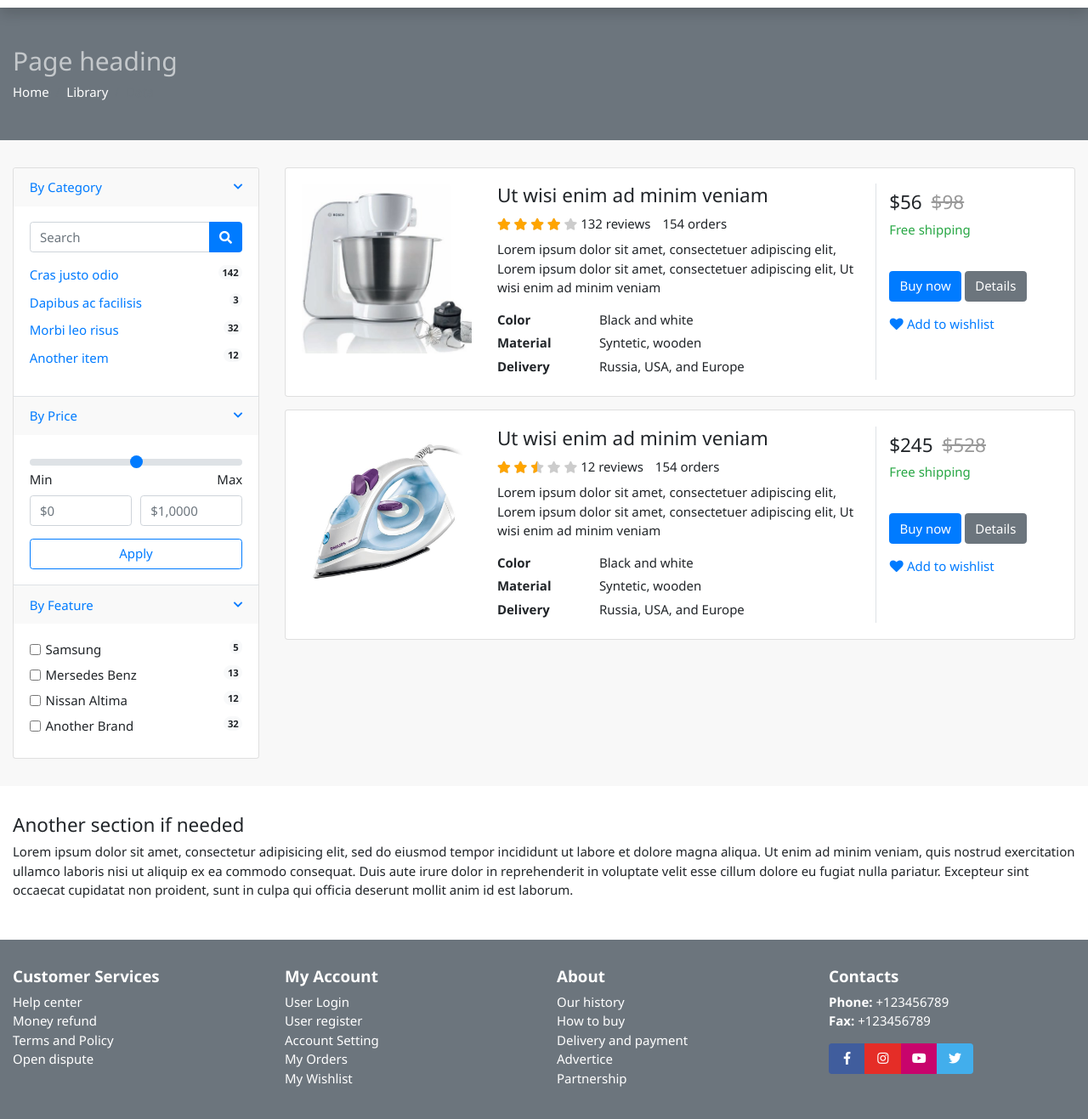
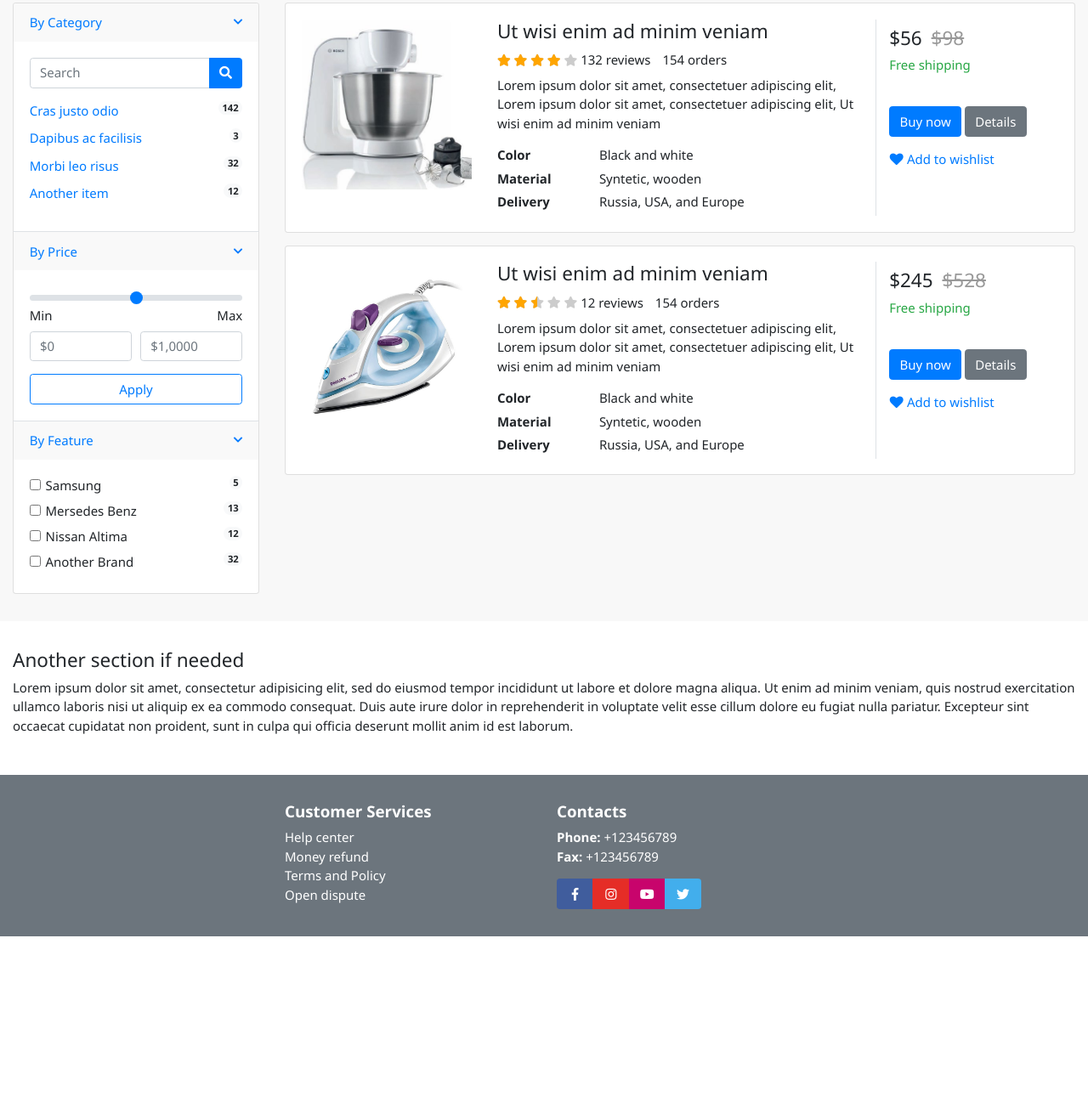
Before and after one commit to alexCampus/formation_GIT, a plain HTML site: page src/index.html in a window 1280 px wide. Shown: the part 101-1418 px from the top of the page at 85% size. After the commit the page ends 1203 px from the top, so only its background shows below. Drawn offline with Linux system fonts and the light colour scheme.

Commit message:
simplify footer

```diff
--- a/src/index.html
+++ b/src/index.html
@@ -54,28 +54,6 @@
           >
             <span class="navbar-toggler-icon"></span>
           </button>
-          <div class="collapse navbar-collapse" id="navbarNav">
-            <ul class="navbar-nav">
-              <li class="nav-item active">
-                <a class="nav-link" href="http://bootstrap-ecommerce.com"
-                  >Home <span class="sr-only">(current)</span></a
-                >
-              </li>
-              <li class="nav-item dropdown">
-                <a
-                  class="nav-link  dropdown-toggle"
-                  href="#"
-                  data-toggle="dropdown"
-                >
-                  Dropdown
-                </a>
-                <ul class="dropdown-menu">
-                  <li><a class="dropdown-item" href="#"> Menu item 1</a></li>
-                  <li><a class="dropdown-item" href="#"> Menu item 2 </a></li>
-                </ul>
-              </li>
-            </ul>
-          </div>
         </div>
         <!-- container //  -->
       </nav>
@@ -136,23 +114,6 @@
       <!-- header-main .// -->
     </header>
     <!-- section-header.// -->
-
-    <!-- ========================= SECTION PAGETOP ========================= -->
-    <section class="section-pagetop bg-secondary">
-      <div class="container clearfix">
-        <h2 class="title-page">Page heading</h2>
-
-        <nav class="float-left">
-          <ol class="breadcrumb text-white">
-            <li class="breadcrumb-item"><a href="#">Home</a></li>
-            <li class="breadcrumb-item"><a href="#">Library</a></li>
-            <li class="breadcrumb-item active" aria-current="page">Data</li>
-          </ol>
-        </nav>
-      </div>
-      <!-- container //  -->
-    </section>
-    <!-- ========================= SECTION INTRO END// ========================= -->
 
     <!-- ========================= SECTION CONTENT ========================= -->
     <section class="section-content bg padding-y">
@@ -536,33 +497,13 @@
       <div class="container">
         <section class="footer-top padding-top">
           <div class="row">
-            <aside class="col-sm-3 col-md-3 white">
+            <aside class="col-sm-3 offset-sm-3 col-md-3 white">
               <h5 class="title">Customer Services</h5>
               <ul class="list-unstyled">
                 <li><a href="#">Help center</a></li>
                 <li><a href="#">Money refund</a></li>
                 <li><a href="#">Terms and Policy</a></li>
                 <li><a href="#">Open dispute</a></li>
-              </ul>
-            </aside>
-            <aside class="col-sm-3  col-md-3 white">
-              <h5 class="title">My Account</h5>
-              <ul class="list-unstyled">
-                <li><a href="#"> User Login </a></li>
-                <li><a href="#"> User register </a></li>
-                <li><a href="#"> Account Setting </a></li>
-                <li><a href="#"> My Orders </a></li>
-                <li><a href="#"> My Wishlist </a></li>
-              </ul>
-            </aside>
-            <aside class="col-sm-3  col-md-3 white">
-              <h5 class="title">About</h5>
-              <ul class="list-unstyled">
-                <li><a href="#"> Our history </a></li>
-                <li><a href="#"> How to buy </a></li>
-                <li><a href="#"> Delivery and payment </a></li>
-                <li><a href="#"> Advertice </a></li>
-                <li><a href="#"> Partnership </a></li>
               </ul>
             </aside>
             <aside class="col-sm-3">
```
